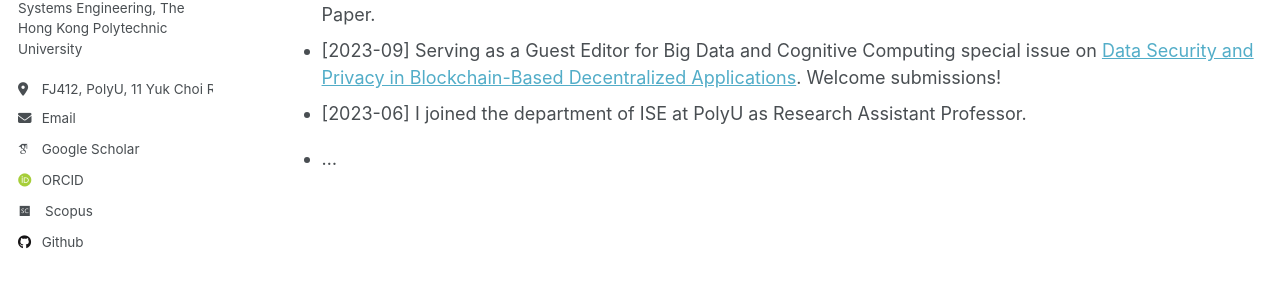
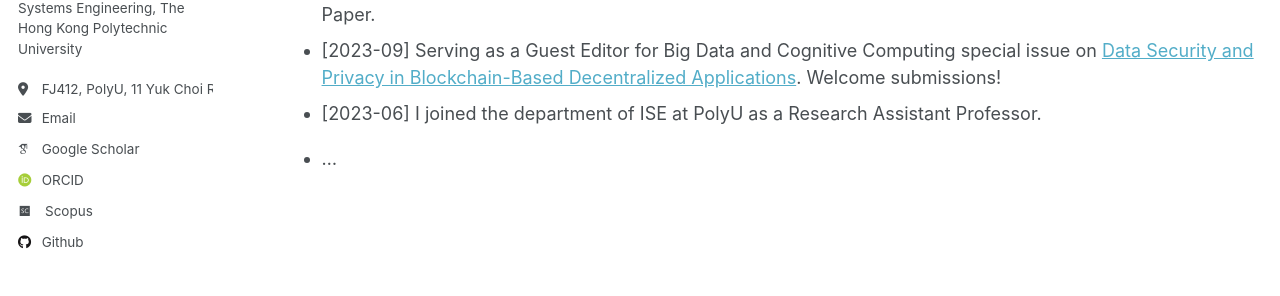
Before and after one commit to PENG-Zhe/peng-zhe.github.io, a Jekyll site: the page built from _pages/about.md, in a window 1280 px wide and 900 px high, scrolled down 786 px. Shown: the part 365-661 px from the top of the window. Built offline with Jekyll 4.4.1, drawn with Linux system fonts in a browser that asks for light colours; some web fonts are replaced.

```diff
--- a/_pages/about.md
+++ b/_pages/about.md
@@ -34,7 +34,7 @@ Undergraduate and MSc students seeking [URIS](https://www.polyu.edu.hk/gs/ug-res
 - [2024-01] Serving as a Guest Editor for Computer Communications special issue on <a href="https://www.sciencedirect.com/journal/computer-communications/about/call-for-papers" target="_blank">Smart Blockchain Network Empowered Metaverse and Web 3.0</a>. Welcome submissions!
 - [2023-11] Our paper <a href="https://ieeexplore.ieee.org/document/9321132" target="_blank">VFChain</a> on Blockchain-based Federated Learning was recognized as an ESI Highly Cited Paper.
 - [2023-09] Serving as a Guest Editor for Big Data and Cognitive Computing special issue on <a href="https://www.mdpi.com/journal/BDCC/special_issues/9A8E7A0B22" target="_blank">Data Security and Privacy in Blockchain-Based Decentralized Applications</a>. Welcome submissions!
-- [2023-06] I joined the department of ISE at PolyU as Research Assistant Professor.
+- [2023-06] I joined the department of ISE at PolyU as a Research Assistant Professor.
 
 
 <div style="display:none">
```
